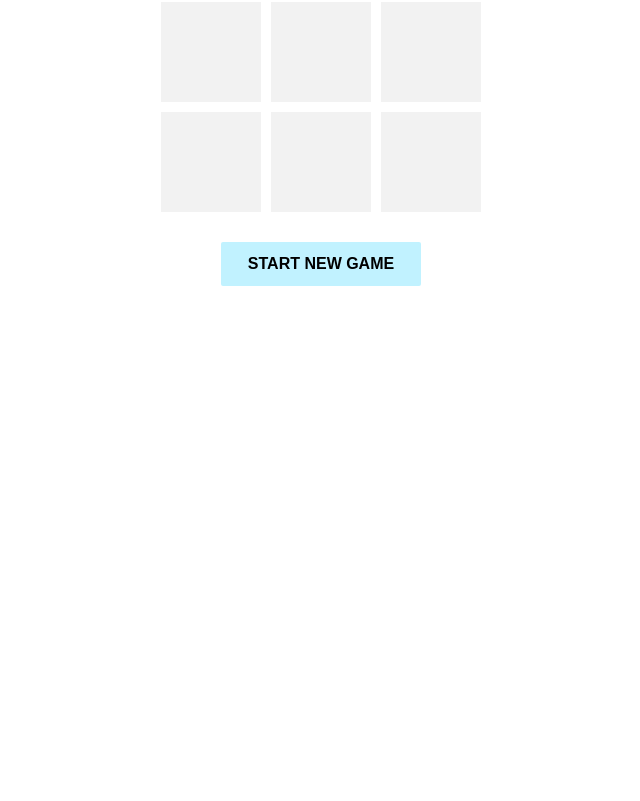
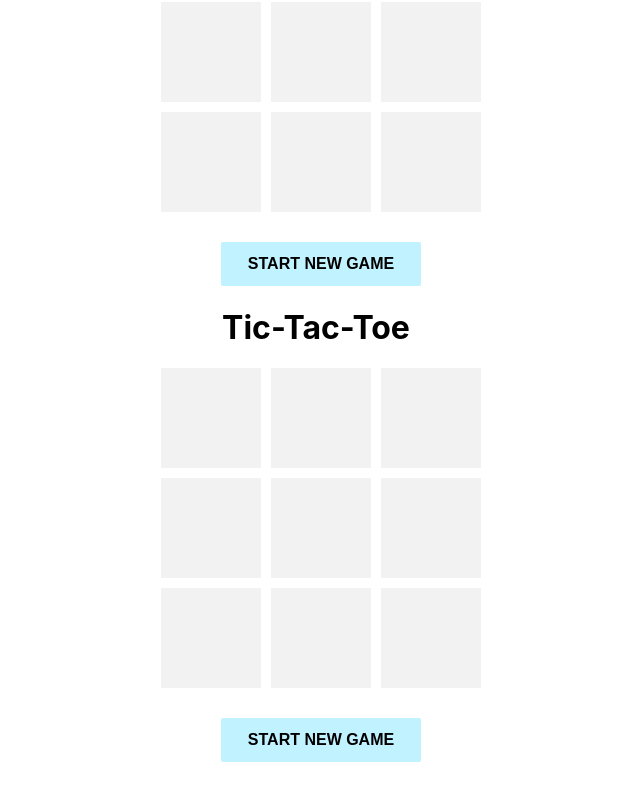
Before and after one commit to timeToCode-ali/react_playground, a React (Create React App) app: page / in a window 1280 px wide. Shown: the part 337-1138 px from the top of the page, without its empty margins (324-964 px from the left). Before the commit the page ends 800 px from the top, so only its background shows below. Built offline with nearby package versions, Linux system fonts and the light colour scheme.

Commit message:
adding smart moves

```diff
--- a/src/App.js
+++ b/src/App.js
@@ -1,6 +1,7 @@
 import logo from "./logo.svg";
 import "./App.css";
 import { TicTacToe } from "./components/tic-tac-toe/tic-tac-toe";
+import { AITicTacToe } from "./components/tic-tac-toe/ai-tic-tac-toe";
 
 function App() {
 	return (
@@ -13,6 +14,7 @@ function App() {
 			</header>
 			<main>
 				<TicTacToe />
+				<AITicTacToe />
 			</main>
 		</div>
 	);
--- /dev/null
+++ b/src/components/tic-tac-toe/ai-tic-tac-toe.tsx
@@ -0,0 +1,106 @@
+import React, { useState } from "react";
+import { Board } from "./board";
+import "./tic-tac-toe.sass";
+import { getCleverMoves } from "./util";
+
+type BoardArray = Array<Array<string | null>>;
+
+const checkWinner = (board: BoardArray): string | null => {
+	const lines = [
+		//Rows
+		[board[0][0], board[0][1], board[0][2]],
+		[board[1][0], board[1][1], board[1][2]],
+		[board[2][0], board[2][1], board[2][2]],
+		//columns
+		[board[0][0], board[1][0], board[2][0]],
+		[board[0][1], board[1][1], board[2][1]],
+		[board[0][2], board[1][2], board[2][2]],
+
+		//Diagonals
+		[board[0][0], board[1][1], board[2][2]],
+		[board[0][2], board[1][1], board[2][0]],
+	];
+	for (const line of lines) {
+		if (line[0] && line[0] === line[1] && line[1] === line[2]) {
+			return line[0];
+		}
+	}
+	return null;
+};
+
+export const AITicTacToe = () => {
+	const initialBoard = Array.from({ length: 3 }, () =>
+		Array.from({ length: 3 }, () => null)
+	);
+	const [board, setBoard] = useState<BoardArray>(initialBoard);
+	const [player, setPlayer] = useState<string>("X");
+	const [winner, setWinner] = useState<string | null>(null);
+	const [isNoWinner, setIsNoWinner] = useState<boolean>(false);
+
+	const handleOnClick = (row: number, col: number) => {
+		if (board[row][col] || winner) {
+			return;
+		}
+
+		const updatedPlayerBoard = board.map((newRow, rowIndex) =>
+			newRow.map((cell, cellIndex) =>
+				rowIndex === row && cellIndex === col ? player : cell
+			)
+		);
+		setBoard(updatedPlayerBoard);
+		const newWinner = checkWinner(updatedPlayerBoard);
+		setWinner(newWinner);
+		setPlayer("X");
+
+		// No Winner
+		const hasNullValue = updatedPlayerBoard.some((row) =>
+			row.some((cell) => cell === null)
+		);
+
+		if (!winner && !hasNullValue) {
+			setIsNoWinner(true);
+			return;
+		}
+
+		// Computer's move
+		if (!newWinner) {
+			const nextPlayer = player === "X" ? "O" : "X";
+			const bestMove = getCleverMoves(
+				updatedPlayerBoard,
+				nextPlayer,
+				checkWinner
+			);
+
+			setTimeout(() => {
+				const aiBoard = updatedPlayerBoard.map((r, rowIndex) =>
+					r.map((c, colIndex) =>
+						rowIndex === bestMove?.[0] && colIndex === bestMove[1]
+							? nextPlayer
+							: c
+					)
+				);
+				setBoard(aiBoard);
+				setWinner(checkWinner(aiBoard));
+			}, 200); // delay
+		}
+	};
+
+	const restartGame = () => {
+		setBoard(initialBoard);
+		setPlayer("X");
+		setWinner(null);
+		setIsNoWinner(false);
+	};
+
+	return (
+		<div className='game'>
+			<h1> Tic-Tac-Toe</h1>
+			<Board board={board} handleClick={handleOnClick} />
+			{winner && <p>{winner === "X" ? "You Win" : "AI Wins"}</p>}
+			{isNoWinner && <p> No one wins</p>}
+			<button className='reset' type='button' onClick={() => restartGame()}>
+				Start new Game
+			</button>
+		</div>
+	);
+};
--- /dev/null
+++ b/src/components/tic-tac-toe/util.tsx
@@ -0,0 +1,61 @@
+export const getCleverMoves = (
+	board: Array<Array<string | null>>,
+	player: string,
+	checkWinner: (board: Array<Array<string | null>>) => string | null
+): [number, number] => {
+	const cleverMoves: Array<[number, number]> = [];
+
+	// Check winning moves
+	board.forEach((row, rowIndex) =>
+		row.map((col, colIndex) => {
+			if (!board[rowIndex][colIndex]) {
+				const clonedBoard = board.map((r) => [...r]);
+				clonedBoard[rowIndex][colIndex] = player;
+				if (checkWinner(clonedBoard) === player) {
+					cleverMoves.unshift([rowIndex, colIndex]);
+				}
+			}
+		})
+	);
+
+	// Opponent moves
+	const opponent = player === "X" ? "O" : "X";
+
+	board.some((row, rowIndex) =>
+		row.some((col, colIndex) => {
+			if (!board[rowIndex][colIndex]) {
+				const clonedBoard = board.map((r) => [...r]);
+
+				clonedBoard[rowIndex][colIndex] = opponent;
+				if (checkWinner(clonedBoard) === opponent) {
+					cleverMoves.push([rowIndex, colIndex]);
+					return true;
+				}
+				return false;
+			}
+		})
+	);
+
+	if (cleverMoves.length > 0) {
+		return cleverMoves[0];
+	}
+
+	// Choose the center cell
+
+	if (!board[1][1]) {
+		return [1, 1];
+	}
+
+	// random move
+	const emptyCells: Array<[number, number]> = [];
+	board.forEach((row, rowIndex) =>
+		row.forEach((col, colIndex) => {
+			if (!board[rowIndex][colIndex]) {
+				emptyCells.push([rowIndex, colIndex]);
+			}
+		})
+	);
+
+	const randomCell = Math.floor(Math.random() * emptyCells.length);
+	return emptyCells[randomCell];
+};
```
